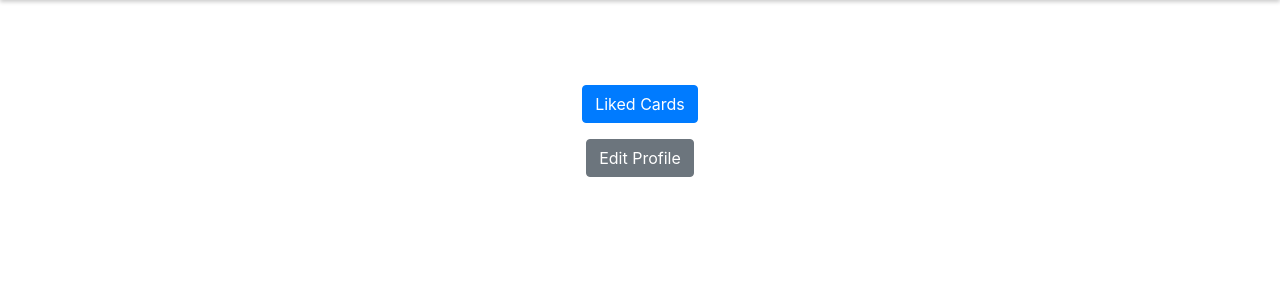
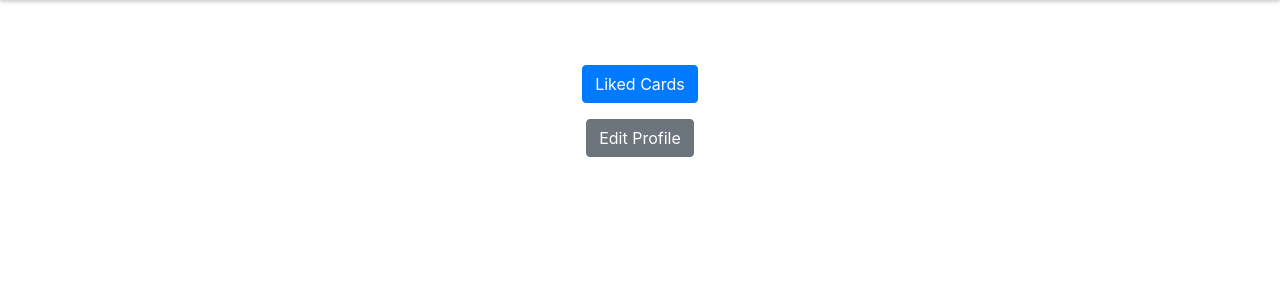
Before and after one commit to LilMike707/pokemon-capstone, a Flask app: page /1 in a window 1280 px wide. Shown: the part 75-375 px from the top of the page. Run offline with Flask 3, Linux system fonts and the light colour scheme; some libraries are stand-ins or nearby versions.

Commit message:
changed user prof

```diff
--- a/templates/profile.html
+++ b/templates/profile.html
@@ -2,7 +2,7 @@
 
 {% block content %}
 <div class="container mt-5">
-    <div class="row justify-content-center" style="margin-top: 120px;">
+    <div class="row justify-content-center" style="margin-top: 100px;">
         <div class="col-md-4 text-center">
             <img src="{{user.profile_img}}" alt="" class="img-fluid rounded-circle mb-3">
             <h1>{{user.username}}</h1>
```
